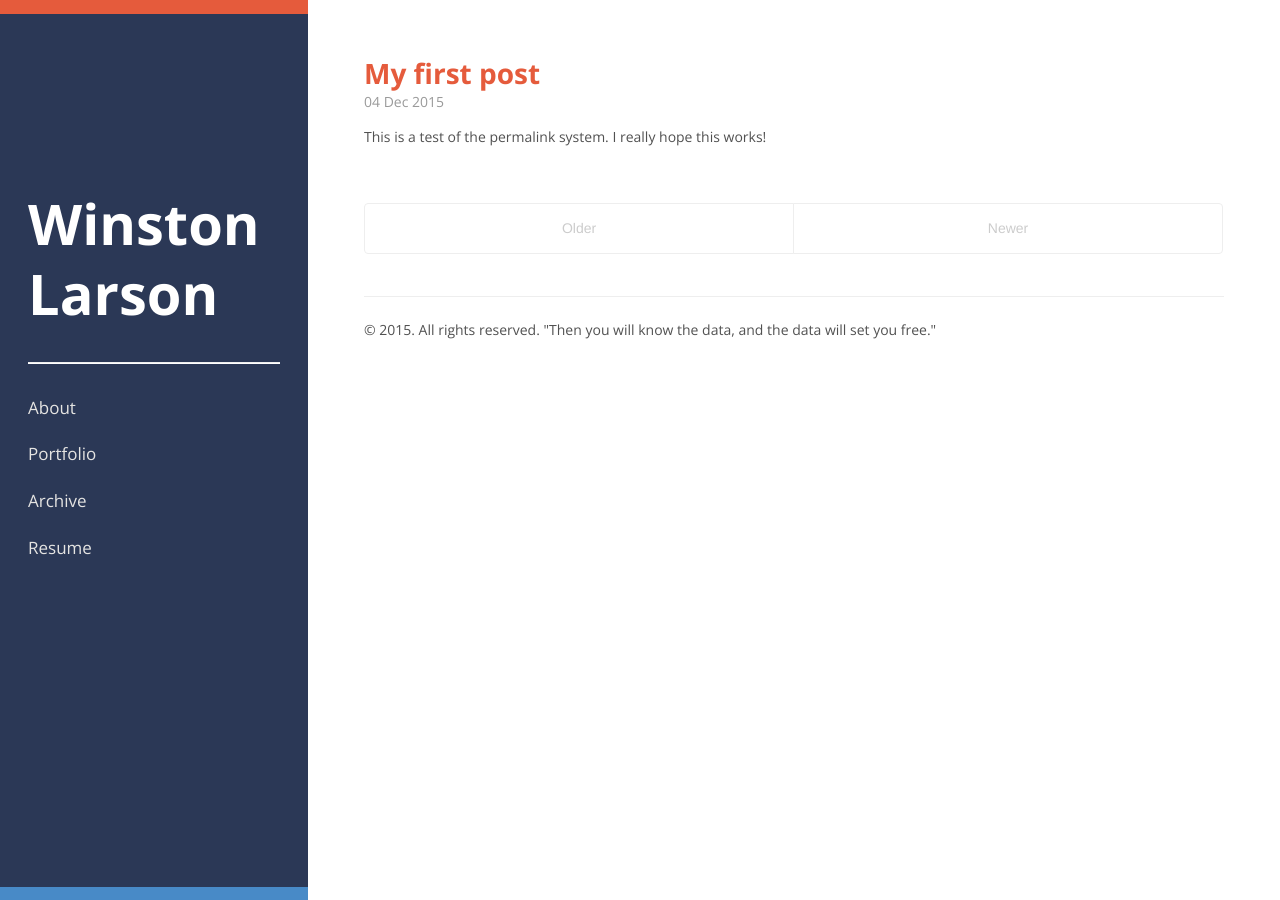
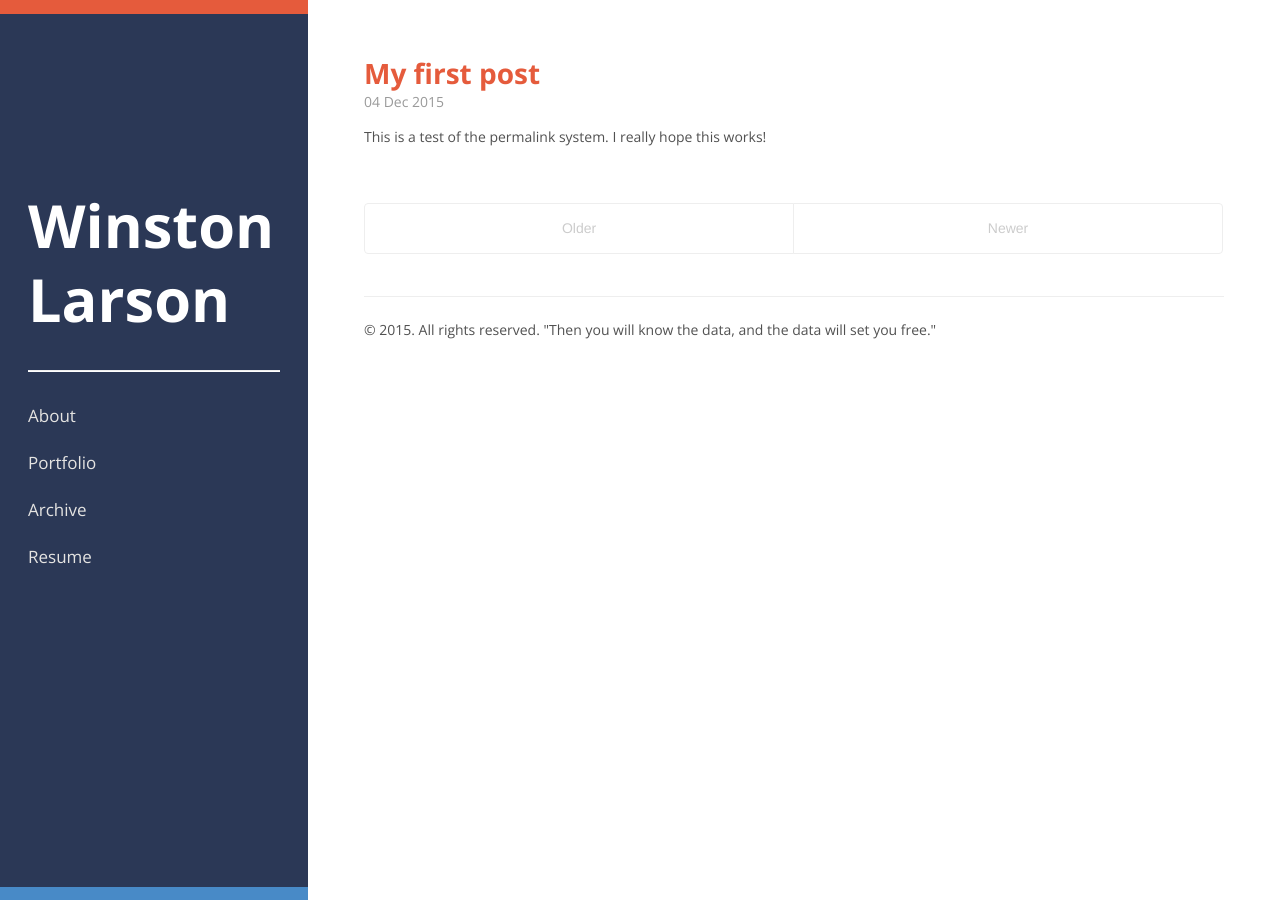
Before and after one commit to winstonlarson/old_website, a Jekyll site: the page built from index.html, in a window 1280 px wide. Built offline with Jekyll 4.4.1, drawn with Linux system fonts in a browser that asks for light colours; some web fonts are replaced; the list of posts is cut into pages by our own code.

Commit message:
fixed title

```diff
--- a/public/css/hyde.css
+++ b/public/css/hyde.css
@@ -120,7 +120,7 @@ html {
   color: #2B3856;
   margin-top: 0;
   font-family: 'Open Sans', Helvetica, Arial, sans-serif;
-  font-size: 4rem;
+  font-size: 4.25rem;
   text-decoration: none;
 }
 @media (min-width: 48em) {
```
